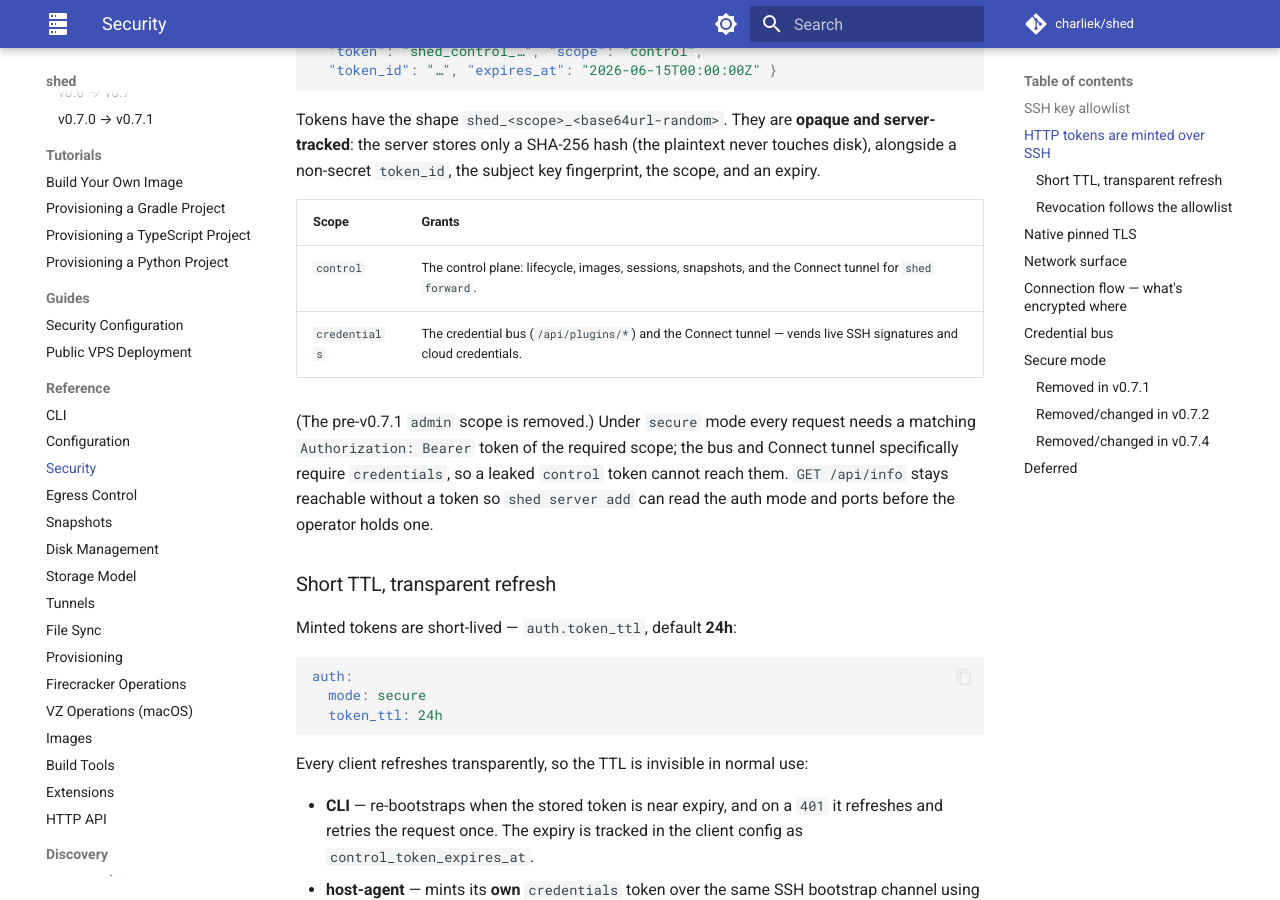
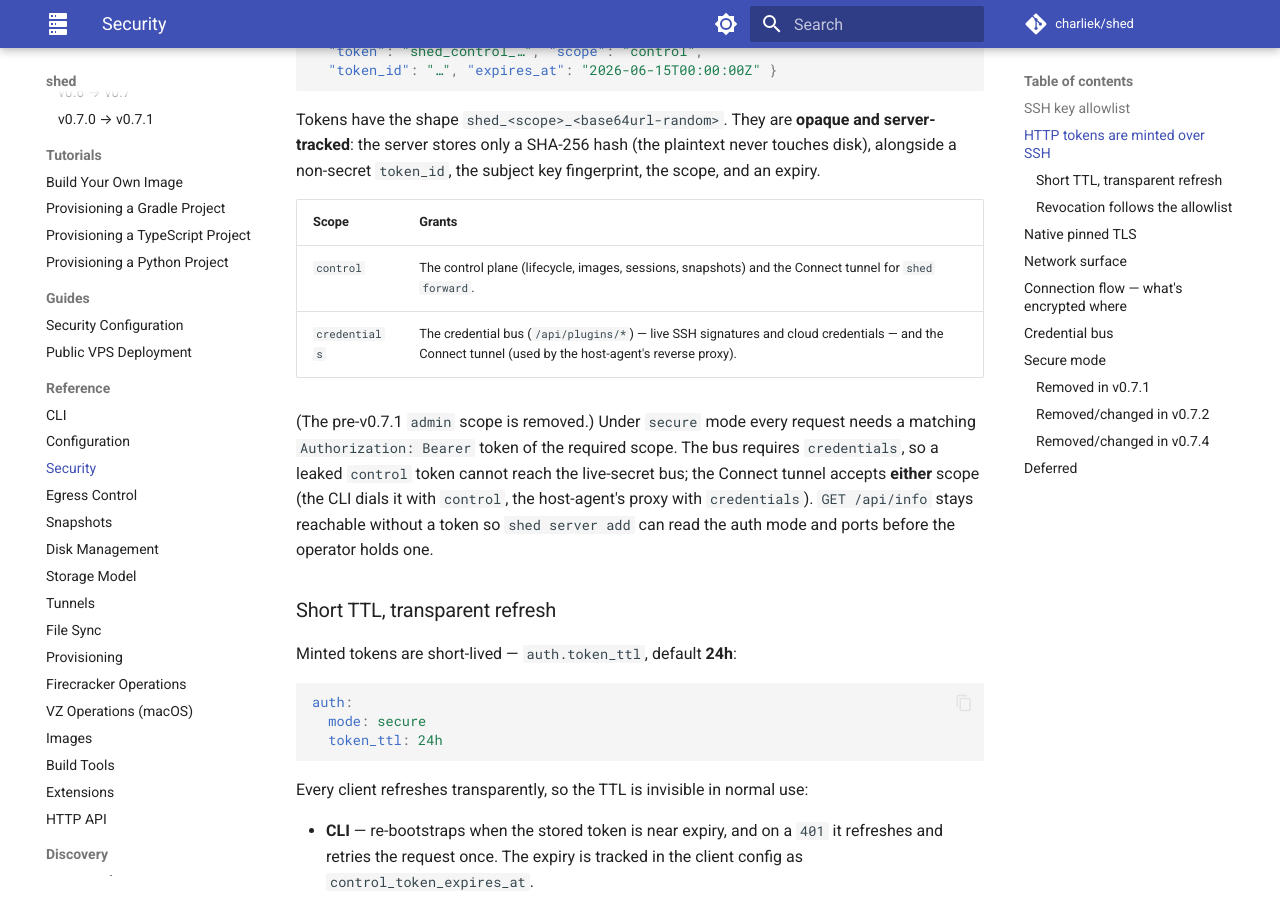
Before and after one commit to charliek/shed, an MkDocs documentation site: the page built from docs/reference/security.md, in a window 1280 px wide and 900 px high, scrolled down 2182 px. Built offline with MkDocs 1.6.1 and Material for MkDocs 9.7.7, drawn with Linux system fonts in a browser that asks for light colours; comment, search, counter and statistics services are not loaded; some of the changed text lies outside the part shown.

Commit message:
docs: reconcile Connect-tunnel scope — control or credentials, not credentials-only (#237)
The docs contradicted each other and the code on the Connect tunnel's scope:
security.md's scope table listed it under BOTH control and credentials, then its
prose said it "specifically require[s] credentials"; api.md said credentials-only.
Now that the Connect route accepts either control or credentials (bus stays
credentials-only), state that consistently:

- api.md: the auth note and the Connect section's security line.
- security.md: the scope table prose, the single-listener paragraph, and the
  v0.7.4 removal-table row.
- security-configuration.md / vps-deployment.md: the co-located-host-agent and
  secure-mode listener descriptions.

The v0.7.3-to-v0.7.4 upgrade note is left as-is: it's a versioned record of what
that release shipped.

Co-Authored-By: Claude Opus 4.8 (1M context) <noreply@anthropic.com>
Claude-Session: https://claude.ai/code/session_01EoHk27xjf1khfuijtcru6u

```diff
--- a/docs/reference/security.md
+++ b/docs/reference/security.md
@@ -99,15 +99,16 @@ the scope, and an expiry.
 
 | Scope | Grants |
 |-------|--------|
-| `control` | The control plane: lifecycle, images, sessions, snapshots, and the Connect tunnel for `shed forward`. |
-| `credentials` | The credential bus (`/api/plugins/*`) and the Connect tunnel — vends live SSH signatures and cloud credentials. |
+| `control` | The control plane (lifecycle, images, sessions, snapshots) and the Connect tunnel for `shed forward`. |
+| `credentials` | The credential bus (`/api/plugins/*`) — live SSH signatures and cloud credentials — and the Connect tunnel (used by the host-agent's reverse proxy). |
 
 (The pre-v0.7.1 `admin` scope is removed.) Under `secure` mode every request needs
-a matching `Authorization: Bearer` token of the required scope; the bus and
-Connect tunnel specifically require `credentials`, so a leaked `control` token
-cannot reach them. `GET /api/info` stays reachable without a token so
-`shed server add` can read the auth mode and ports before the operator holds
-one.
+a matching `Authorization: Bearer` token of the required scope. The bus requires
+`credentials`, so a leaked `control` token cannot reach the live-secret bus; the
+Connect tunnel accepts **either** scope (the CLI dials it with `control`, the
+host-agent's proxy with `credentials`). `GET /api/info` stays reachable without a
+token so `shed server add` can read the auth mode and ports before the operator
+holds one.
 
 ### Short TTL, transparent refresh
 
@@ -193,9 +194,10 @@ There is **one HTTP listener per mode** (SSH always listens separately on
 (`https_port`) listener in `secure` mode — in secure mode there is **no
 plain-HTTP listener at all**. The credential bus (`/api/plugins/*`)
 and the Connect tunnel (`/api/sheds/*/connect/*`) ride that same listener; in
-secure mode they are gated by the `credentials` scope (so a leaked `control`
-token can't reach them) and travel over TLS. A co-located host-agent reaches the
-bus over `https://127.0.0.1:8443` with the pinned cert. There is no separate
+secure mode the bus is gated by the `credentials` scope (so a leaked `control`
+token can't reach it) while the Connect tunnel accepts control or credentials,
+and both travel over TLS. A co-located host-agent reaches the bus over
+`https://127.0.0.1:8443` with the pinned cert. There is no separate
 internal/loopback listener. These knobs shape what is reachable where:
 
 | Field | Effect |
@@ -311,7 +313,7 @@ are **rejected at startup**:
 
 | Removed / renamed | Replacement |
 |-------------------|-------------|
-| `internal_http_port` | Removed — the credential bus + Connect tunnel ride the single listener (gated by the `credentials` scope in secure mode); a co-located host-agent reaches them over `https://127.0.0.1:8443`. |
+| `internal_http_port` | Removed — the credential bus (credentials scope) and Connect tunnel (control or credentials) ride the single listener in secure mode; a co-located host-agent reaches them over `https://127.0.0.1:8443`. |
 | `http_bind` / `ssh_bind` | A single `bind_address` governs every listener (HTTP, HTTPS, SSH). |
 
 Plus a behavior change: **`bind_address` defaults to loopback (`127.0.0.1`) in
```
Also changed, not shown: docs/guides/security-configuration.md (+4 -4 lines), docs/guides/vps-deployment.md (+5 -4 lines), docs/reference/api.md (+5 -4 lines).
